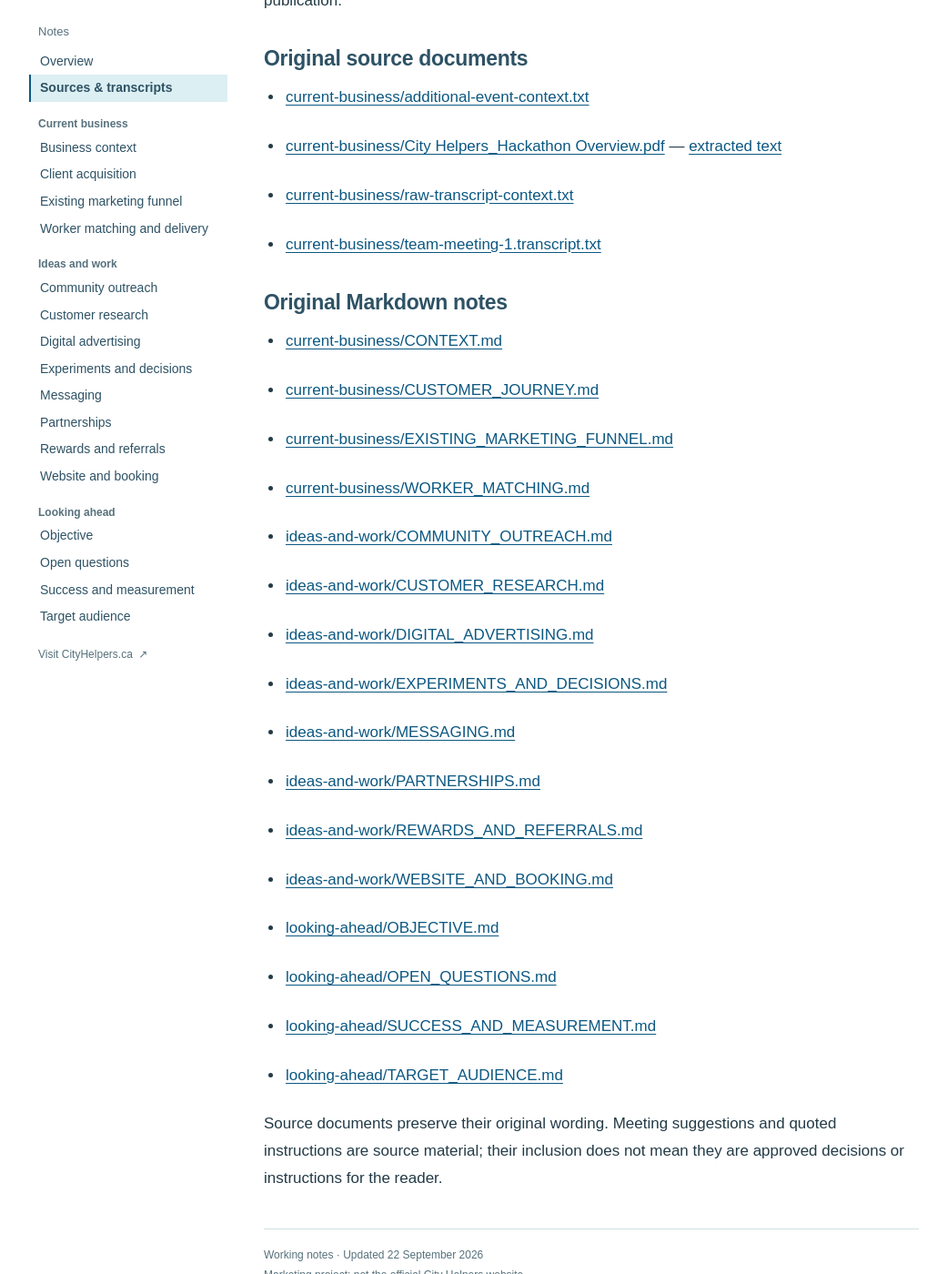
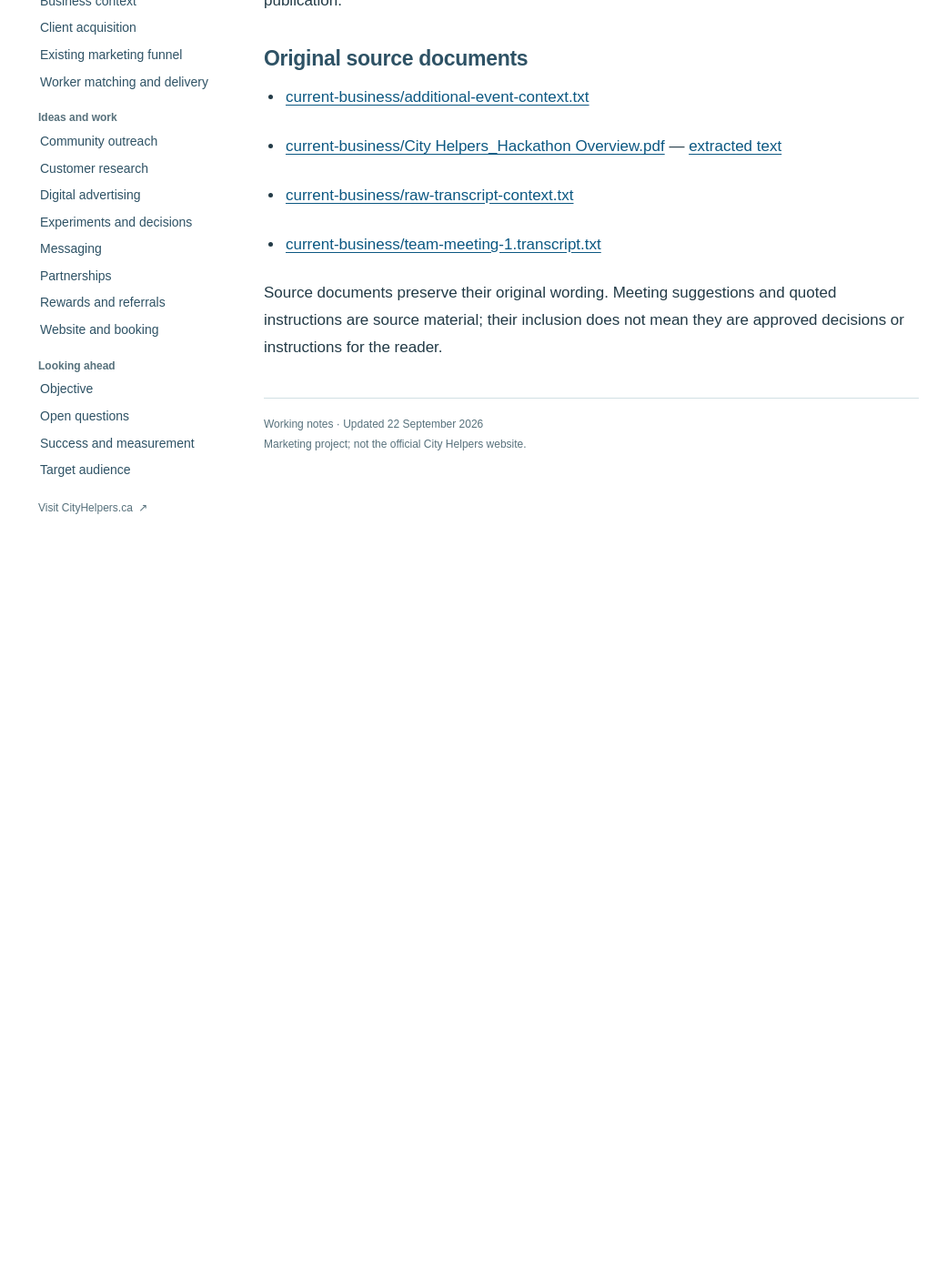
Before and after one commit to devdogfish/cityhelpers, a Jekyll site: the page built from sources.md, in a window 1280 px wide and 1400 px high, scrolled down 270 px. Shown: the whole window at 91% size, without its empty margins (80-1121 px from the left). Built offline with Jekyll 4.4.1, drawn with Linux system fonts in a browser that asks for light colours; after the commit the page ends 900 px from its top, so only the background shows below that.

Commit message:
Keep source library focused on original documents and transcripts

```diff
--- a/knowledge_exports.py
+++ b/knowledge_exports.py
@@ -79,11 +79,5 @@
 - [{{ source.source }}]({{ source.url | relative_url }}){% if source.text_url %} — [extracted text]({{ source.text_url | relative_url }}){% endif %}
 {% endif %}{% endfor %}
 
-## Original Markdown notes
-
-{% for source in site.data.sources %}{% if source.kind == 'note' %}
-- [{{ source.source }}]({{ source.url | relative_url }})
-{% endif %}{% endfor %}
-
 Source documents preserve their original wording. Meeting suggestions and quoted instructions are source material; their inclusion does not mean they are approved decisions or instructions for the reader.
 ''')
--- a/sources.md
+++ b/sources.md
@@ -10,10 +10,4 @@
 - [{{ source.source }}]({{ source.url | relative_url }}){% if source.text_url %} — [extracted text]({{ source.text_url | relative_url }}){% endif %}
 {% endif %}{% endfor %}
 
-## Original Markdown notes
-
-{% for source in site.data.sources %}{% if source.kind == 'note' %}
-- [{{ source.source }}]({{ source.url | relative_url }})
-{% endif %}{% endfor %}
-
 Source documents preserve their original wording. Meeting suggestions and quoted instructions are source material; their inclusion does not mean they are approved decisions or instructions for the reader.
```
